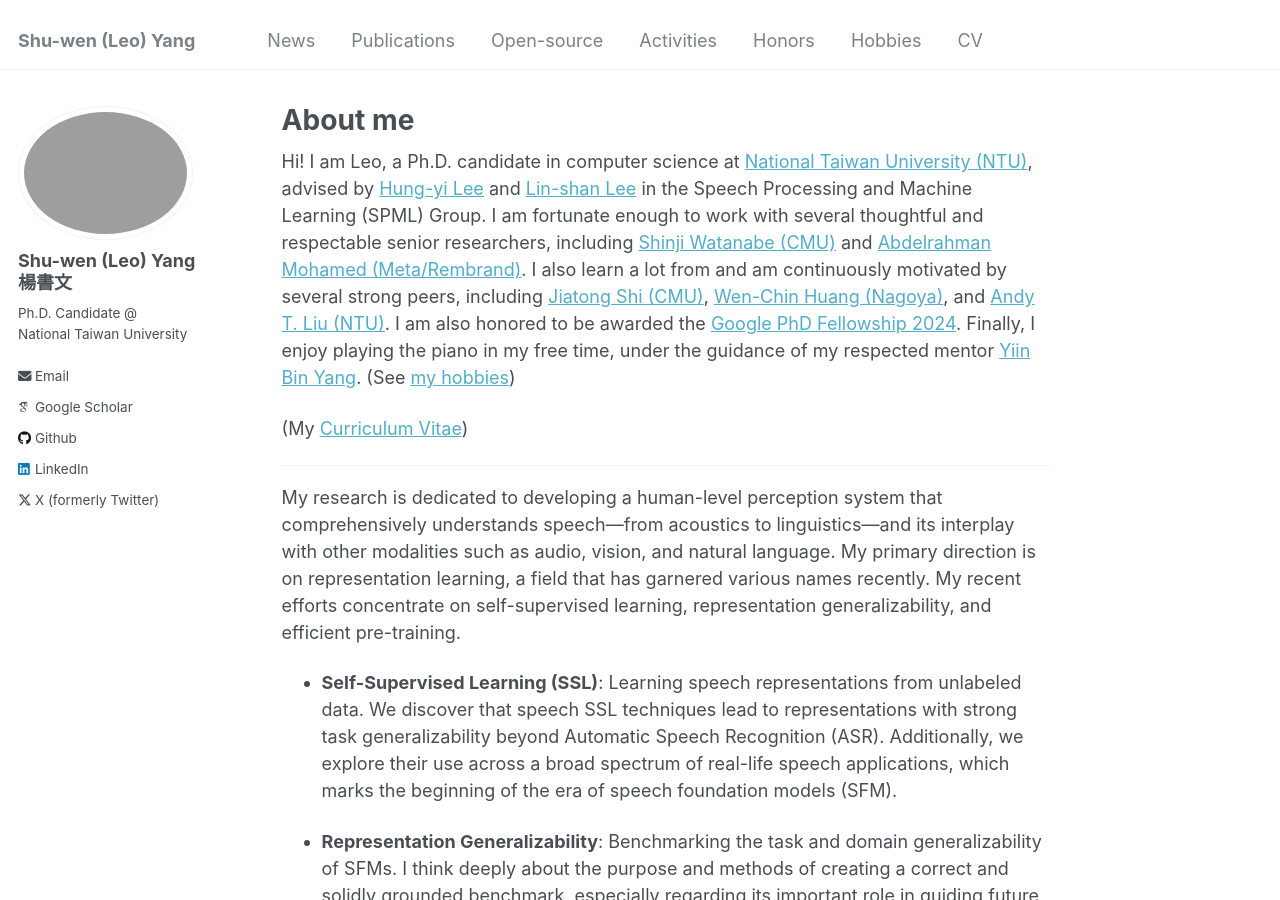
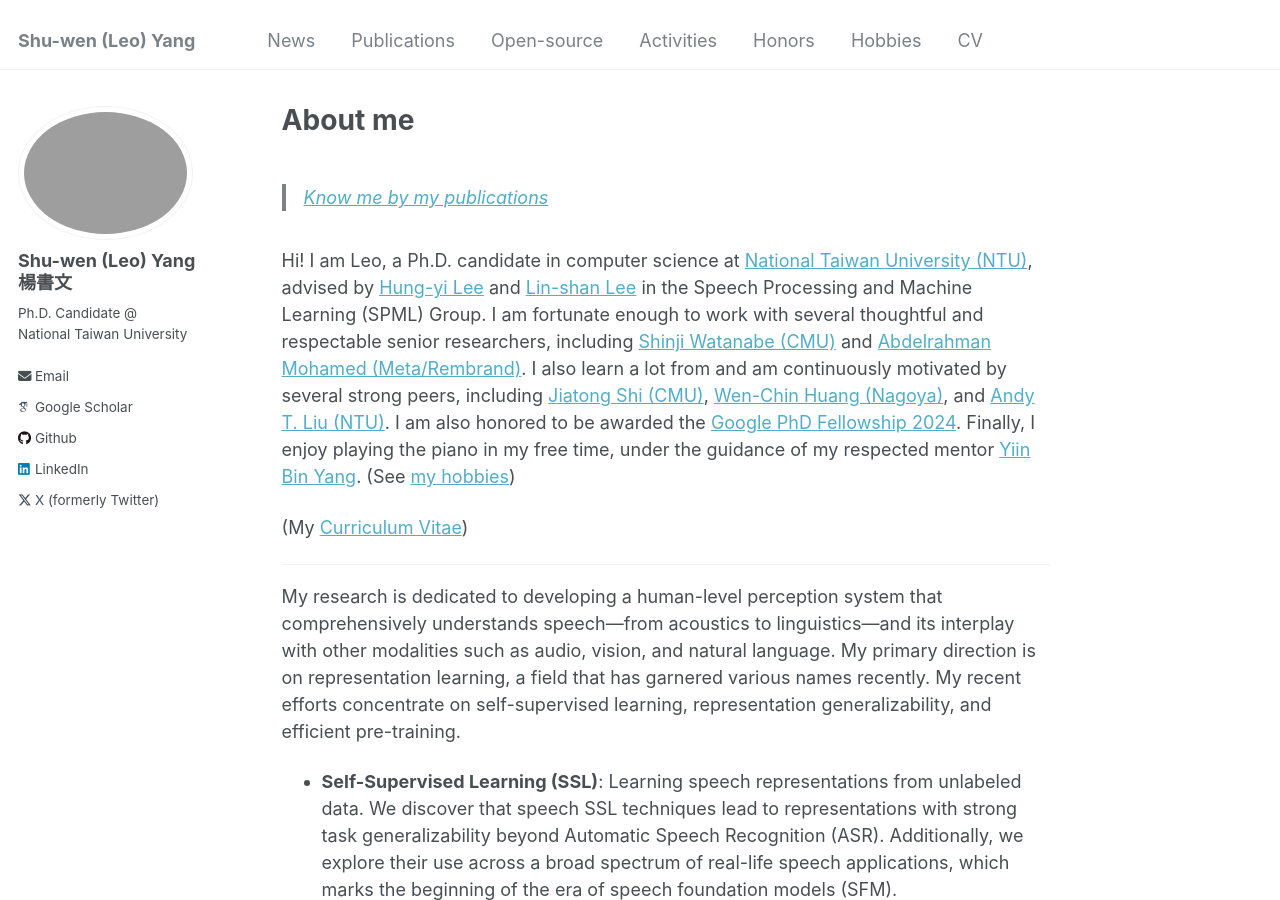
Before and after one commit to leo19941227/leo19941227.github.io, a Jekyll site: the page built from _pages/about.md, in a window 1280 px wide and 900 px high. Built offline with Jekyll 4.4.1, drawn with Linux system fonts in a browser that asks for light colours; some web fonts are replaced; a script that is not in the unit is left out.

Commit message:
know by publications

```diff
--- a/_pages/about.md
+++ b/_pages/about.md
@@ -6,6 +6,8 @@ redirect_from:
   - /about/
   - /about.html
 ---
+
+> [Know me by my publications](https://scholar.google.com/citations?user=R1mNI8QAAAAJ&hl=en)
 
 Hi! I am Leo, a Ph.D. candidate in computer science at [National Taiwan University (NTU)](https://www.ntu.edu.tw/english/), advised by [Hung-yi Lee](https://speech.ee.ntu.edu.tw/~hylee/index.php) and [Lin-shan Lee](https://speech.ee.ntu.edu.tw/previous_version/lslNew.htm) in the Speech Processing and Machine Learning (SPML) Group.
 I am fortunate enough to work with several thoughtful and respectable senior researchers, including [Shinji Watanabe (CMU)](https://sites.google.com/view/shinjiwatanabe) and [Abdelrahman Mohamed (Meta/Rembrand)](https://www.cs.toronto.edu/~asamir/).
```
